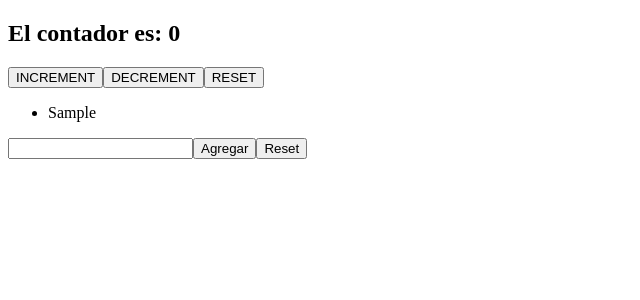
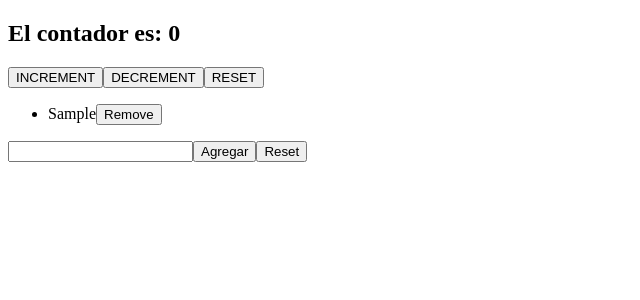
Before and after one commit to MarcosMarcoski/Ejercicios-React, a React (Vite) app in the folder vite-project/ejercicios/: page / in a window 1280 px wide. Both pictures are taken after typing "Sample" into the empty fields and a click on the button "Agregar". Shown: the top 300 px of the page, without its empty margins (0-640 px from the left). Built offline with nearby package versions, Linux system fonts and the light colour scheme.

Commit message:
ejercicio 59

```diff
--- a/vite-project/ejercicios/src/componentes/TodoList.jsx
+++ b/vite-project/ejercicios/src/componentes/TodoList.jsx
@@ -9,16 +9,24 @@
         setItems([...items, inputValue]);
         setInputValue("");
       }
-
     };
     const handleReset = () => {
       setItems([]);
     };
+    const handleRemoveItem = (index) => {
+      const updatedItems = [...items];
+      updatedItems.splice(index, 1);
+      setItems(updatedItems);
+    };
+
     return (
       <div>
         <ul>
           {items.map((item, index) => (
-          <li key={index}>{item}</li>
+            <li key={index}>
+              {item}
+              <button onClick={() => handleRemoveItem(index)}>Remove</button>
+            </li>
           ))}
         </ul>
         <div>
```
Lines whose indentation alone changed are shown as unchanged.
